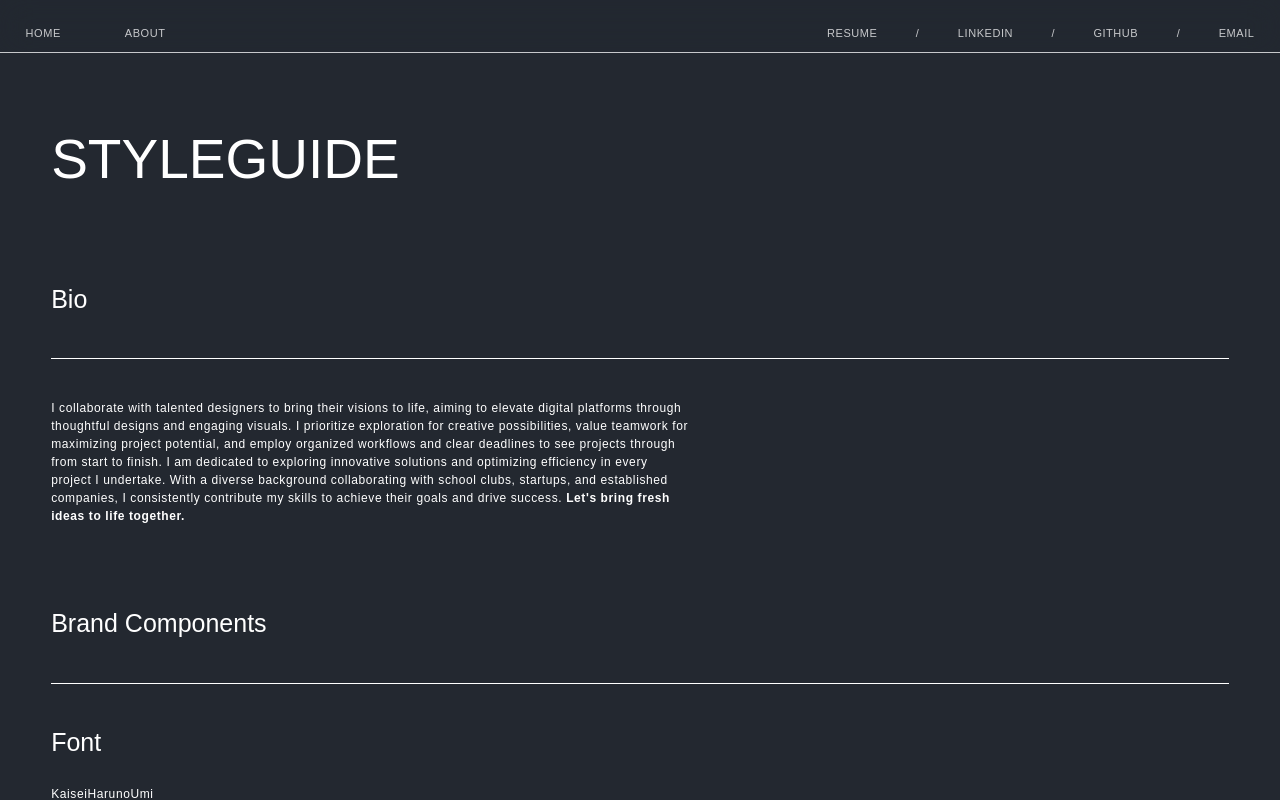
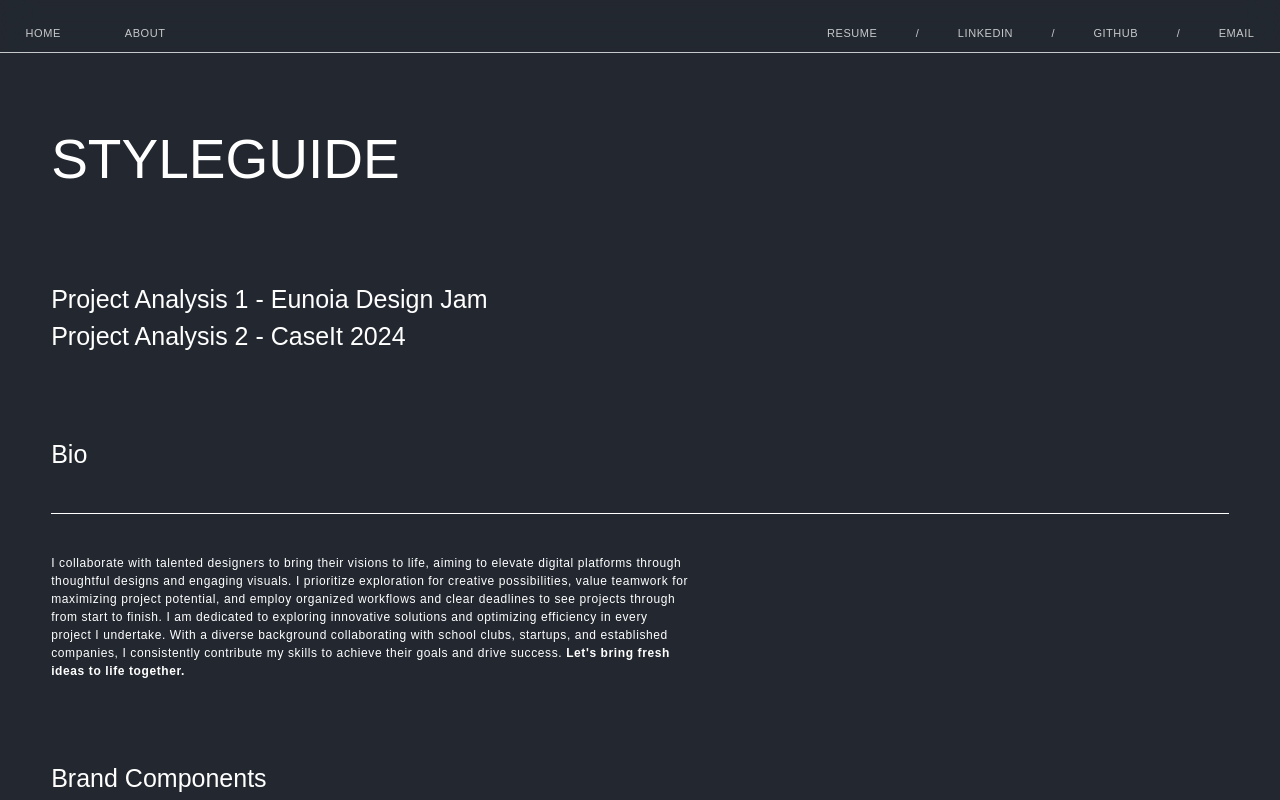
Before and after one commit to smchng/Porfolio_Dev, a Next.js app: page /styleguide in a window 1280 px wide. Shown: the top 800 px of the page. Built offline with nearby package versions, Linux system fonts and the light colour scheme; a web font is replaced by a local one.

Commit message:
linked to projects

```diff
--- a/pages/styleguide.tsx
+++ b/pages/styleguide.tsx
@@ -27,7 +27,15 @@ const StyleObject = ({ name, selector, code }: StyleProps) => {
 export default function Styleguide() {
   return (
     <div className="p-[3vw]">
-      <h1 className="my-[10vh]">STYLEGUIDE</h1>
+      <h1 className="mt-[10vh]">STYLEGUIDE</h1>
+      <div className="my-[10vh]">
+        <Link href="projects/eunoia">
+          <h3>Project Analysis 1 - Eunoia Design Jam</h3>
+        </Link>
+        <Link href="projects/caseit">
+          <h3>Project Analysis 2 - CaseIt 2024</h3>
+        </Link>
+      </div>
 
       <div>
         {" "}
```
